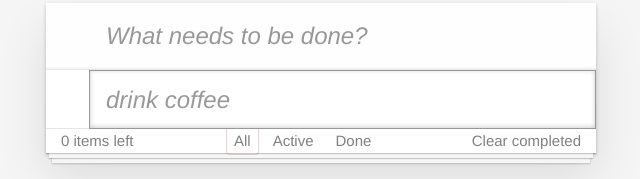
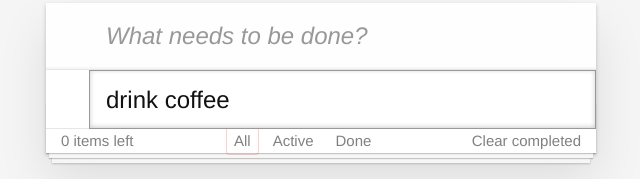
Before and after one commit to WhiteDazzle/todoApp, a React (Create React App) app: page / in a window 1280 px wide. Both pictures are taken after a click on the button 855 px from the left and 227 px from the top of the page. Shown: the part 127-306 px from the top of the page, without its empty margins (319-959 px from the left). Built offline with nearby package versions, Linux system fonts and the light colour scheme.

Commit message:
class components are replaced with hooks

```diff
--- a/src/components/App/app.tsx
+++ b/src/components/App/app.tsx
@@ -1,17 +1,10 @@
-import React, { Component } from 'react';
+import React, { useEffect, useState } from 'react';
 
 import NewTaskForm from '../NewTaskForm';
 import TaskList from '../TaskList';
 import Footer from '../Footer';
 
 import './app.css';
-
-interface State {
-  todoData: Array<TodoDataTask>;
-  filterStatus: string;
-  maxId: number;
-  nowDate: any;
-}
 
 interface TodoDataTask {
   label: string;
@@ -23,122 +16,114 @@ interface TodoDataTask {
   timeStartDoTask: any;
 }
 
-export default class App extends Component {
-  state: State = {
-    todoData: [],
-    filterStatus: 'all',
-    maxId: 1,
-    nowDate: new Date(),
+const App = () => {
+  const [todoData, changeTodoData] = useState<TodoDataTask[]>([]);
+  const [filterStatus, changeFilterStatus] = useState('all');
+  const [maxId, changeMaxId] = useState(1);
+  const [nowDate, updateNowDate] = useState(new Date());
+
+  const createNewTask = (label: string): void => {
+    if (/^\s+$/.test(label) || !label) return;
+    const thisId = maxId;
+    const newArr = [
+      ...todoData,
+      {
+        label: label,
+        id: maxId,
+        hidden: false,
+        completed: false,
+        date: Date.now(),
+        taskTimerStatus: false,
+        timeStartDoTask: 0,
+      },
+    ];
+    changeTodoData(newArr);
+    changeMaxId(thisId + 1);
   };
 
-  componentDidMount() {
-    setInterval(() => this.setState({ nowDate: new Date() }), 1000);
-    this.createNewTask('drink coffee');
-  }
+  useEffect(() => {
+    setInterval(() => updateNowDate(new Date()), 1000);
+    createNewTask('drink coffee');
+  }, []);
 
-  setChangedTask = (ChangedTask: TodoDataTask, index: number): void => {
-    const newArr = [...this.state.todoData.slice(0, index), ChangedTask, ...this.state.todoData.slice(index + 1)];
-    this.setState({
-      todoData: newArr,
-    });
+  const setChangedTask = (ChangedTask: TodoDataTask, index: number): void => {
+    const newArr = [...todoData.slice(0, index), ChangedTask, ...todoData.slice(index + 1)];
+    changeTodoData(newArr);
   };
 
-  taskTimer = (id: number, timerStatus: boolean): void => {
-    const idx: number = this.state.todoData.findIndex((el) => el.id === id);
-    const oldTask = this.state.todoData[idx];
+  const taskTimer = (id: number, timerStatus: boolean): void => {
+    const idx: number = todoData.findIndex((el) => el.id === id);
+    const oldTask = todoData[idx];
     if (timerStatus === oldTask.taskTimerStatus) return;
     const timeStartDoTask = oldTask.timeStartDoTask
       ? new Date().valueOf() - oldTask.timeStartDoTask.valueOf()
       : new Date();
     const newTask = { ...oldTask, taskTimerStatus: timerStatus, timeStartDoTask: timeStartDoTask };
-    this.setChangedTask(newTask, idx);
+    setChangedTask(newTask, idx);
   };
 
-  createNewTask = (label: string): void => {
-    if (/^\s+$/.test(label) || !label) return;
-    const thisId = this.state.maxId;
-    const newArr = [
-      ...this.state.todoData.slice(0),
-      { label: label, id: this.state.maxId, hidden: false, completed: false, date: Date.now(), taskTimerStatus: false },
-    ];
-    this.setState({
-      todoData: newArr,
-      maxId: thisId + 1,
-    });
+  const deleteTask = (id: number): void => {
+    const idx: number = todoData.findIndex((el) => el.id === id);
+    const newArr = [...todoData.slice(0, idx), ...todoData.slice(idx + 1)];
+    changeTodoData(newArr);
   };
 
-  deleteTask = (id: number): void => {
-    const idx: number = this.state.todoData.findIndex((el) => el.id === id);
-
-    const newArr = [...this.state.todoData.slice(0, idx), ...this.state.todoData.slice(idx + 1)];
-    this.setState({
-      todoData: newArr,
-    });
+  const MarkCompleted = (id: number): void => {
+    const idx: number = todoData.findIndex((el) => el.id === id);
+    const oldTask = todoData[idx];
+    const newTask = { ...oldTask, completed: !oldTask.completed };
+    setChangedTask(newTask, idx);
   };
 
-  MarkCompleted = (id: number): void => {
-    const idx: number = this.state.todoData.findIndex((el) => el.id === id);
-    const oldTask = this.state.todoData[idx];
-    const newTask = { ...oldTask, completed: !oldTask.completed };
-    this.setChangedTask(newTask, idx);
+  const EditTask = (id: number, label: string): void => {
+    const idx: number = todoData.findIndex((el) => el.id === id);
+    const oldTask = todoData[idx];
+    if (/^\s+$/.test(label) || !label) return;
+    const newTask = { ...oldTask, label: label };
+    setChangedTask(newTask, idx);
   };
 
-  EditTask = (id: number, label: string): void => {
-    const idx: number = this.state.todoData.findIndex((el) => el.id === id);
-    const oldTask = this.state.todoData[idx];
-    if (/^\s+$/.test(label) || !label) return;
-    const newTask = { ...oldTask, label: label };
-    this.setChangedTask(newTask, idx);
+  const onFilter = (filter: string): void => {
+    changeFilterStatus(filter);
   };
 
-  onFilter = (filter: string): void => {
-    this.setState({
-      filterStatus: filter,
-    });
-  };
-
-  ClearCompleted = (): void => {
-    const oldArr: Array<TodoDataTask> = [...this.state.todoData.slice(0)];
+  const ClearCompleted = (): void => {
+    const oldArr: Array<TodoDataTask> = [...todoData.slice(0)];
     const newArr = oldArr.filter((elem) => {
       return !elem.completed;
     });
-
-    this.setState({
-      todoData: newArr,
-    });
+    changeTodoData(newArr);
   };
 
-  render = () => {
-    const { todoData } = this.state;
   const doneCount = todoData.filter((elem) => elem.completed).length;
-
   return (
     <div className="todoapp">
       <header>
         <h1 className="header">todos</h1>
 
-          <NewTaskForm onCreateNewTask={this.createNewTask} />
+        <NewTaskForm onCreateNewTask={createNewTask} />
       </header>
 
       <section className="main">
         <TaskList
           todos={todoData}
-            MarkCompleted={(id: number) => this.MarkCompleted(id)}
-            onDeleted={(id: number) => this.deleteTask(id)}
-            EditTask={(id: number, label: string) => this.EditTask(id, label)}
-            filterStatus={this.state.filterStatus}
-            taskTimer={(id: number, timerStatus: boolean) => this.taskTimer(id, timerStatus)}
-            nowDate={this.state.nowDate}
+          MarkCompleted={(id: number) => MarkCompleted(id)}
+          onDeleted={(id: number) => deleteTask(id)}
+          EditTask={(id: number, label: string) => EditTask(id, label)}
+          filterStatus={filterStatus}
+          taskTimer={(id: number, timerStatus: boolean) => taskTimer(id, timerStatus)}
+          nowDate={nowDate}
         />
 
         <Footer
-            onFilter={this.onFilter}
-            ClearCompleted={() => this.ClearCompleted()}
-            filterStatus={this.state.filterStatus}
+          onFilter={onFilter}
+          ClearCompleted={() => ClearCompleted()}
+          filterStatus={filterStatus}
           doneCount={doneCount}
         />
       </section>
     </div>
   );
 };
-}
+
+export default App;
--- a/src/components/Footer/footer.tsx
+++ b/src/components/Footer/footer.tsx
@@ -1,4 +1,4 @@
-import React, { Component } from 'react';
+import React from 'react';
 
 import TasksFilter from '../TasksFilter';
 
@@ -11,9 +11,7 @@ interface Props {
   filterStatus: string;
 }
 
-export default class Footer extends Component<Props> {
-  render = () => {
-    const { doneCount, onFilter, filterStatus, ClearCompleted } = this.props;
+const Footer = ({ doneCount, onFilter, filterStatus, ClearCompleted }: Props) => {
   return (
     <footer className="footer">
       <span className="todo-count">{doneCount} items left</span>
@@ -26,4 +24,5 @@ export default class Footer extends Component<Props> {
     </footer>
   );
 };
-}
+
+export default Footer;
--- a/src/components/Task/Task .tsx
+++ b/src/components/Task/Task .tsx
@@ -1,4 +1,4 @@
-import React, { Component } from 'react';
+import React, { useState } from 'react';
 import './Task .css';
 import formatDistanceToNow from 'date-fns/formatDistanceToNow';
 
@@ -12,60 +12,59 @@ interface Props {
   timeStartDoTask: any;
   nowDate: any;
   taskTimerStatus: boolean;
+  label: string;
+  hidden: boolean;
+  date: number;
 }
 
-interface State {
-  edit: boolean;
-  editTextValue: string;
-}
-
-export default class Task extends Component<Props> {
-  state: State = {
-    edit: false,
-    editTextValue: '',
+const Task = ({
+  completed,
+  onDeleted,
+  MarkCompleted,
+  EditTask,
+  taskTimer,
+  timeStartDoTask,
+  nowDate,
+  taskTimerStatus,
+  id,
+  label,
+  hidden,
+  date,
+}: Props) => {
+  const PassedTime = formatDistanceToNow(date);
+  const [edit, switchEdit] = useState(false);
+  const [editTitleValue, editTitle] = useState(label);
+  const onSubmitTask = (e: any) => {
+    e.preventDefault();
+    EditTask(id, editTitleValue);
+    switchEdit(false);
+  };
+  const handleEditTask = (): void => {
+    switchEdit(true);
   };
 
-  onSubmitTask = (e: any) => {
-    e.preventDefault();
-    this.props.EditTask(this.props.id, this.state.editTextValue);
-    this.setState({ edit: false });
+  const switchTaskTimer = (status: boolean): void => {
+    taskTimer(id, status);
   };
 
-  onEditTask = (): void => {
-    this.setState({ edit: true });
+  const handleChangeEditTask = (value: string): void => {
+    editTitle(value);
   };
-
-  onTaskTimer = (status: boolean): void => {
-    this.props.taskTimer(this.props.id, status);
-  };
-
-  onChangeEditTask = (value: string): void => {
-    this.setState({
-      editTextValue: value,
-    });
-  };
-
-  taskTime = () => {
-    if (!this.props.timeStartDoTask) return '0:0';
-    const taskTime = !this.props.taskTimerStatus
-      ? Math.floor(this.props.timeStartDoTask / 1000 + 1)
-      : Math.floor((this.props.nowDate - this.props.timeStartDoTask) / 1000 + 1);
+  const taskTimeCount = () => {
+    if (!timeStartDoTask) return '0:0';
+    const taskTime = !taskTimerStatus
+      ? Math.floor(timeStartDoTask / 1000 + 1)
+      : Math.floor((nowDate - timeStartDoTask) / 1000 + 1);
     return `${Math.floor(taskTime / 60)}:${Math.floor(taskTime % 60)}`;
   };
-
-  render = () => {
-    const taskTime = `${this.taskTime()}`;
-    const { label, onDeleted, completed, hidden, MarkCompleted, date }: any = this.props;
   let taskClassName = 'task';
-    taskClassName += this.state.edit ? ' editing' : ' view';
+  taskClassName += edit ? ' editing' : ' view';
   if (completed) {
     taskClassName += ' completed';
   }
   if (hidden) {
     taskClassName += ' hidden';
   }
-
-    const PassedTime = formatDistanceToNow(date);
 
   return (
     <li className={taskClassName}>
@@ -74,29 +73,30 @@ export default class Task extends Component<Props> {
         <label>
           <span className="description">{label}</span>
           <span className="task__timer-group">
-              <button className="icon-play" onClick={() => this.onTaskTimer(true)}></button>
-              <button className="icon-pause" onClick={() => this.onTaskTimer(false)}></button>
-              <span className="task__timer-counter"> {taskTime}</span>
+            <button className="icon-play" onClick={() => switchTaskTimer(true)}></button>
+            <button className="icon-pause" onClick={() => switchTaskTimer(false)}></button>
+            <span className="task__timer-counter"> {taskTimeCount()}</span>
           </span>
           <span className="created">{PassedTime}</span>
         </label>
 
-          <button type="button" className="icon icon-edit" onClick={this.onEditTask}></button>
+        <button type="button" className="icon icon-edit" onClick={handleEditTask}></button>
 
-          <button type="button" className="icon icon-destroy" onClick={onDeleted}></button>
+        <button type="button" className="icon icon-destroy" onClick={() => onDeleted(id)}></button>
       </div>
 
-        <form name="EditTaskForm" onSubmit={this.onSubmitTask}>
+      <form name="EditTaskForm" onSubmit={onSubmitTask}>
         <input
           type="text"
           name="EditTaskLabel"
           className="edit"
           placeholder={label}
-            value={this.state.editTextValue}
-            onChange={(e) => this.onChangeEditTask(e.target.value)}
+          value={editTitleValue}
+          onChange={(e) => handleChangeEditTask(e.target.value)}
         />
       </form>
     </li>
   );
 };
-}
+
+export default Task;
```
Also changed, not shown: src/components/NewTaskForm/NewTaskForm.tsx (+13 -18 lines), src/components/TaskList/TaskList.tsx (+13 -1 lines), src/components/TasksFilter/TasksFilter.tsx (+5 -10 lines). Lines whose indentation alone changed are shown as unchanged.
